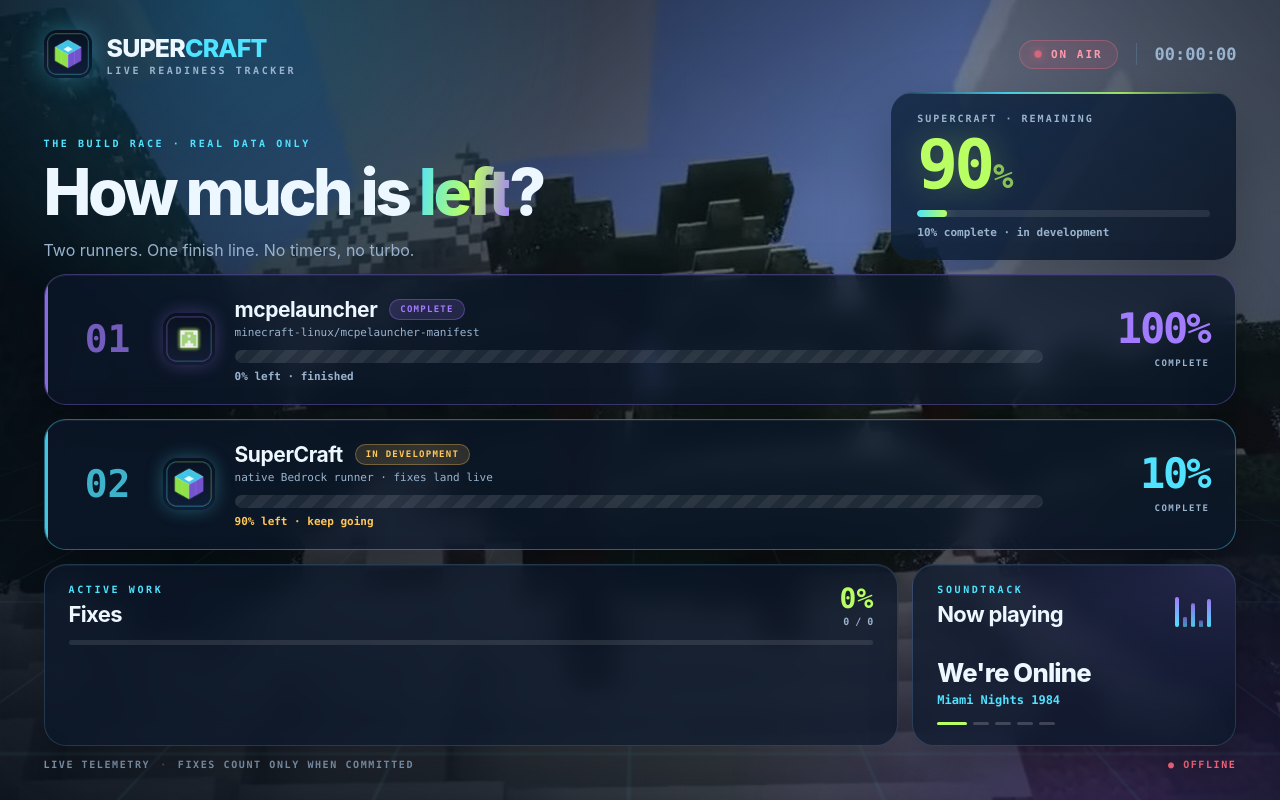
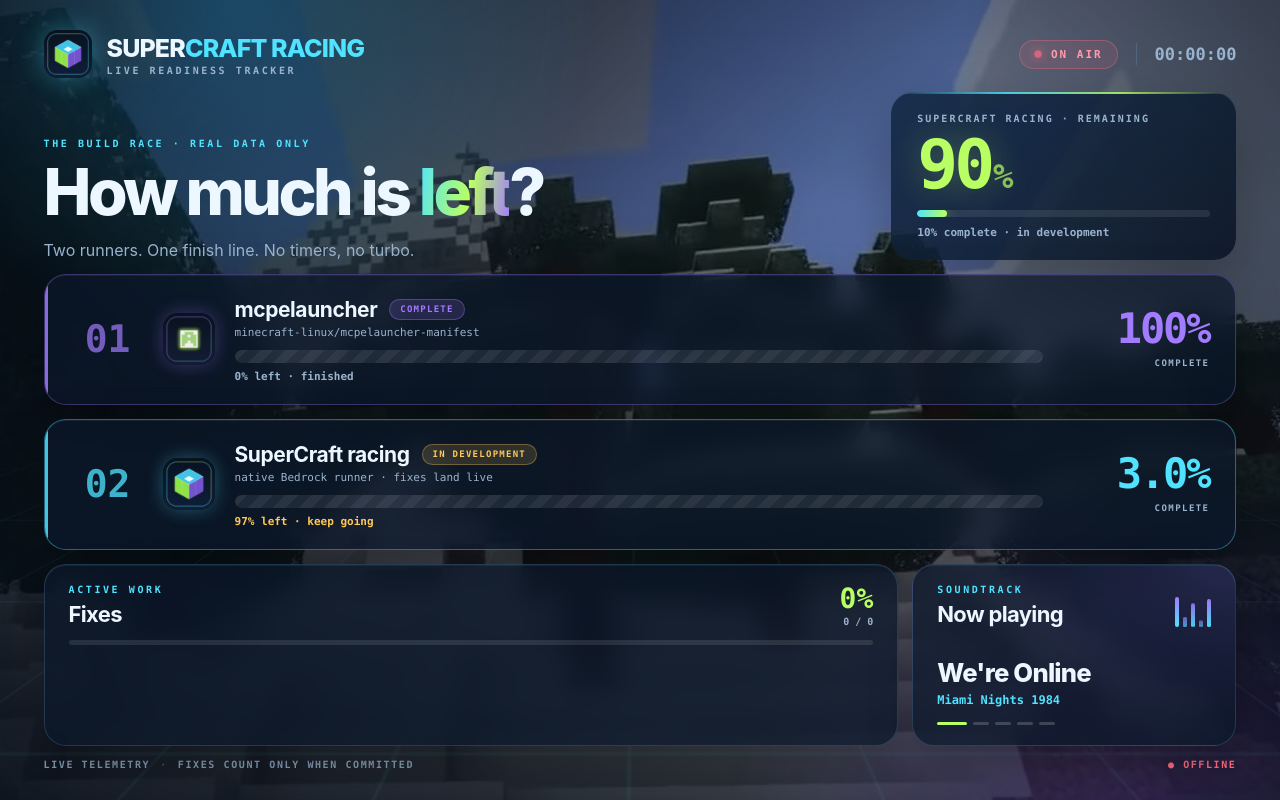
Before and after one commit to Ludvig2457Ultra/SuperCraft, a plain HTML site: page index.html in a window 1280 px wide. Drawn offline with Linux system fonts and the light colour scheme; no server answers.

Commit message:
feat: brand the live tracker as SuperCraft racing
Rename every viewer-facing title to SuperCraft racing and make each committed Bug-Fix advance readiness by 0.1% instead of 1%. The progress still comes from git log via /api/progress; ten fixes now mean 3.0% done, 97.0% left.

```diff
--- a/assets/app.js
+++ b/assets/app.js
@@ -1,5 +1,5 @@
 /**
- * SuperCraft — Live Readiness Tracker
+ * SuperCraft racing — Live Readiness Tracker
  * Every number comes from /api/progress. No timers driving progress, no turbo.
  * Background slideshow is cosmetic only and never blanks the frame: images are
  * preloaded and cross-faded, one layer always stays visible.
--- a/assets/styles.css
+++ b/assets/styles.css
@@ -1,5 +1,5 @@
 /* ==========================================================================
-   SuperCraft · Live Readiness Tracker
+   SuperCraft racing · Live Readiness Tracker
    Dark cosmic palette, neon accents, glass surfaces.
    Animations use only transform / opacity — smooth on stream, no blur filters
    on moving layers (those caused black repaints in X11 captures).
--- a/index.html
+++ b/index.html
@@ -4,7 +4,7 @@
   <meta charset="utf-8">
   <meta name="viewport" content="width=device-width, initial-scale=1">
   <meta name="theme-color" content="#060d18">
-  <title>SuperCraft — Live Readiness Tracker</title>
+  <title>SuperCraft racing — Live Readiness Tracker</title>
   <link rel="icon" href="assets/supercraft-icon.png" type="image/png">
   <link rel="stylesheet" href="assets/styles.css">
 </head>
@@ -23,7 +23,7 @@
       <div class="brand">
         <img class="brand__icon" src="assets/supercraft-icon.png" alt="">
         <div class="brand__text">
-          <strong>SUPER<span>CRAFT</span></strong>
+          <strong>SUPER<span>CRAFT RACING</span></strong>
           <small>LIVE READINESS TRACKER</small>
         </div>
       </div>
@@ -41,7 +41,7 @@
         <p class="hero__sub">Two runners. One finish line. No timers, no turbo.</p>
       </div>
       <div class="hero__focus" id="scFocusCard">
-        <span class="hero__focus-label">SUPERCRAFT · REMAINING</span>
+        <span class="hero__focus-label">SUPERCRAFT RACING · REMAINING</span>
         <strong id="heroRemain">90<span>%</span></strong>
         <div class="hero__focus-bar"><i id="heroBar"></i></div>
         <span class="hero__focus-foot" id="heroFoot">10% complete · in development</span>
@@ -72,15 +72,15 @@
         <span class="runner__badge"><img src="assets/supercraft-icon.png" alt=""></span>
         <div class="runner__info">
           <div class="runner__title">
-            <strong>SuperCraft</strong>
+            <strong>SuperCraft racing</strong>
             <span class="status status--dev" id="scStatus">IN DEVELOPMENT</span>
           </div>
           <p>native Bedrock runner · fixes land live</p>
           <div class="progress"><i id="scBar"></i><b></b></div>
-          <span class="runner__hint" id="scHint">90% left · keep going</span>
+          <span class="runner__hint" id="scHint">97% left · keep going</span>
         </div>
         <div class="runner__score">
-          <strong id="scPct">10%</strong>
+          <strong id="scPct">3.0%</strong>
           <small>COMPLETE</small>
         </div>
       </article>
```
Also changed, not shown: 2 other files.
